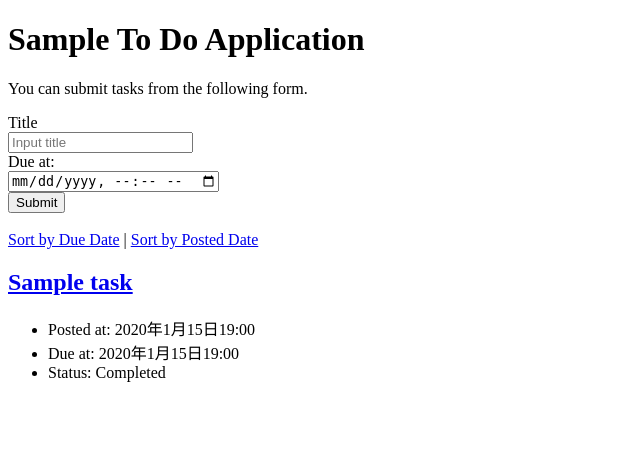
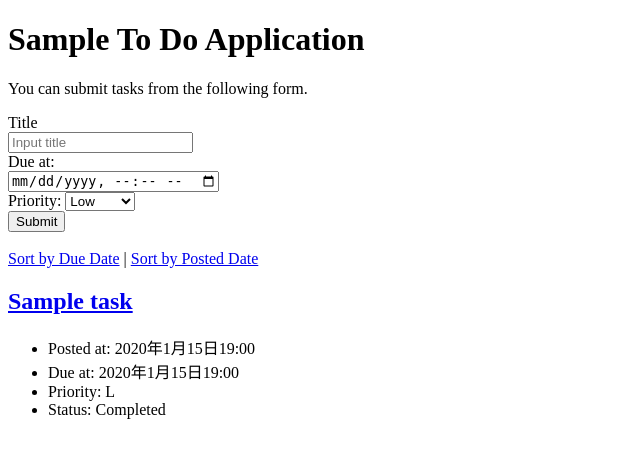
Before and after one commit to 1F10230048/django-test-exercise, a Django app: page / in a window 1280 px wide. Shown: the top 458 px of the page, without its empty margins (0-640 px from the left). Run offline with Django 5.2, Linux system fonts and the light colour scheme; tables that the repository leaves empty hold one stand-in row (values such as "Sample post").

Commit message:
優先度機能の追加

```diff
--- a/todo/models.py
+++ b/todo/models.py
@@ -8,6 +8,15 @@ class Task(models.Model):
     completed = models.BooleanField(default=False)
     posted_at = models.DateTimeField(default=timezone.now)
     due_at = models.DateTimeField(null=True, blank=True)
+    priority = models.CharField(
+        max_length=1,
+        choices=[
+        ('L', 'Low'),
+        ('M', 'Medium'),
+        ('H', 'High'),
+    ],
+        default='M',
+    )
 
     def is_overdue(self, dt):
         if self.due_at is None:
--- a/todo/templates/todo/index.html
+++ b/todo/templates/todo/index.html
@@ -26,6 +26,14 @@
 				<input id="dueInput" name="due_at" type="datetime-local" />
 			</div>
 			<div>
+				<label for="priority">Priority:</label>
+        			<select id="priority" name="priority">
+            			<option value="L">Low</option>
+            			<option value="M">Medium</option>
+            			<option value="H">High</option>
+        			</select>
+			</div>
+			<div>
 				<button type="submit">Submit</button>
 			</div>
 		</form>
@@ -43,7 +51,9 @@
 				<li>Posted at: {{ task.posted_at }}</li>
 				{% if task.due_at %}
 				<li>Due at: {{ task.due_at }}</li>
-				{% endif %} {% if task.completed %}
+				{% endif %}
+				<li>Priority: {{ task.priority }}</li>
+				{% if task.completed %}
 				<li>Status: Completed</li>
 				{% else %}
 				<li>Status: Not Completed</li>
--- a/todo/views.py
+++ b/todo/views.py
@@ -15,6 +15,7 @@ def index(request):
         task = Task(
             title=request.POST["title"],
             due_at=due_at,
+            priority=request.POST["priority"]
         )
         task.save()
     if request.GET.get("order") == "due":
```
Also changed, not shown: todo/migrations/0002_task_priority_alter_task_completed.py (added).
